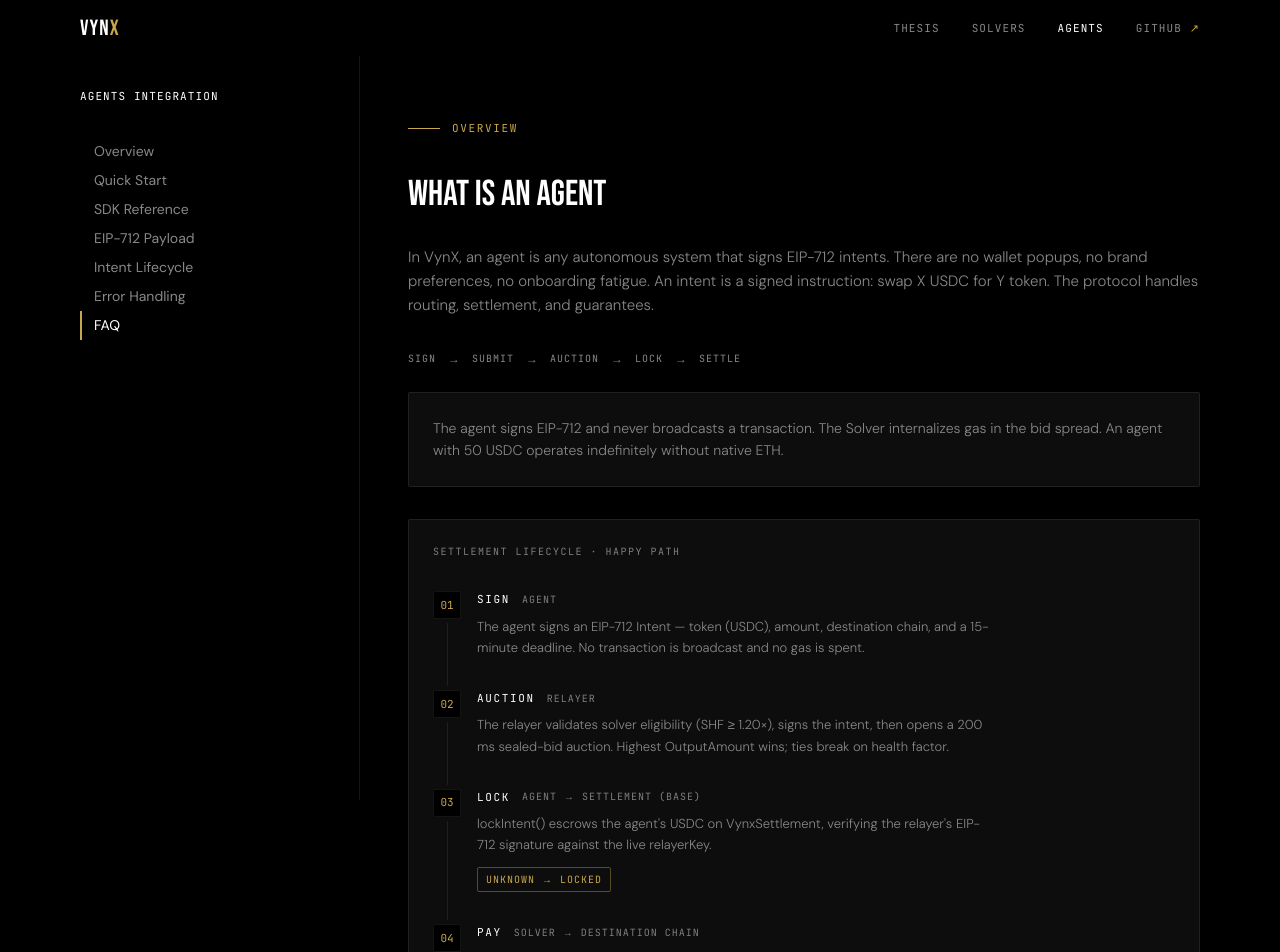
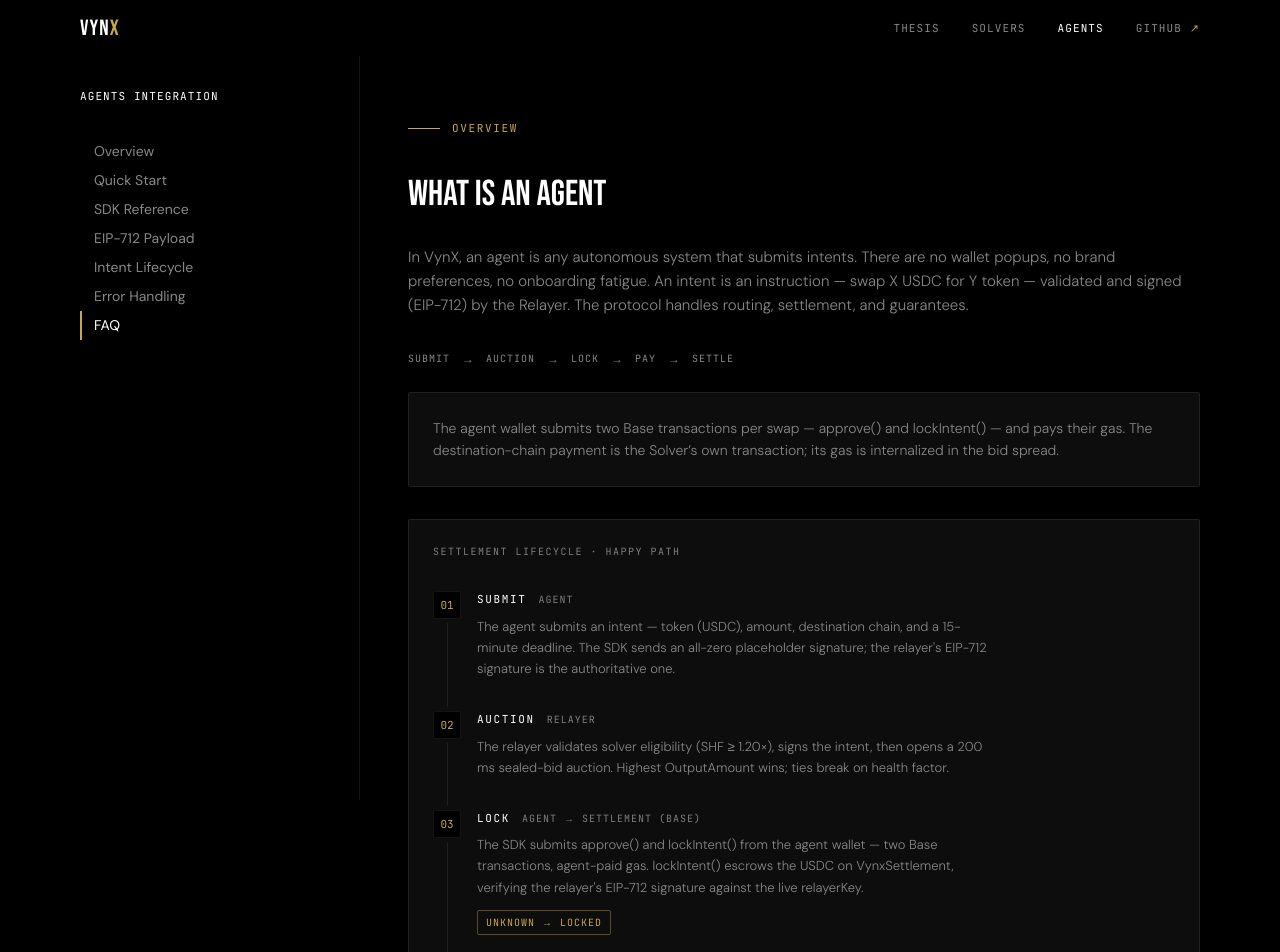
Before and after one commit to vynx-network/vynx-website, a Next.js app: page /agents in a window 1280 px wide. Shown: the top 952 px of the page. Built offline with nearby package versions, Linux system fonts and the light colour scheme.

Commit message:
Refactor settlement test suite documentation: update coverage metrics, test philosophy, and suite breakdown; enhance clarity on unit, integration, fuzz, and invariant tests; streamline formatting and remove outdated sections.

```diff
--- a/app/agents/page.tsx
+++ b/app/agents/page.tsx
@@ -29,7 +29,7 @@
   },
 ];
 
-const flowSteps = ["SIGN", "SUBMIT", "AUCTION", "LOCK", "SETTLE"];
+const flowSteps = ["SUBMIT", "AUCTION", "LOCK", "PAY", "SETTLE"];
 
 const methodColClass = "grid grid-cols-[160px_1fr]";
 
@@ -44,7 +44,7 @@
   },
   {
     method: "destroy()",
-    desc: "Releases SDK resources on agent shutdown.",
+    desc: "Aborts in-flight executeSwap() calls and stops their settlement pollers. Resolves once they settle.",
   },
 ];
 
@@ -107,7 +107,7 @@
   {
     status: "PENDING",
     statusClass: "font-mono text-[12px] text-vynx-muted",
-    desc: "Intent signed and submitted. In private mempool.",
+    desc: "Intent submitted and accepted. In private mempool.",
   },
   {
     status: "IN_AUCTION",
@@ -117,7 +117,7 @@
   {
     status: "LOCKED",
     statusClass: "font-mono text-[12px] text-vynx-muted",
-    desc: "Winning Solver executed lockIntent(). Funds locked on Base.",
+    desc: "SDK executed lockIntent() from the agent wallet. Funds locked on Base.",
   },
   {
     status: "SETTLED",
@@ -146,7 +146,7 @@
   },
   {
     q: "Do I need ETH for gas?",
-    a: "No. The Solver internalizes gas in the bid spread. You only need USDC. An agent born with 50 USDC can operate indefinitely without native ETH.",
+    a: "Yes — Base ETH for two transactions per swap: approve() and lockIntent(). You never pay destination-chain gas; the Solver's delivery is its own transaction, internalized in the bid spread.",
   },
 ];
 
@@ -199,7 +199,7 @@
       },
       {
         code: "VYNX_2002_SYSTEM_UNAVAILABLE",
-        desc: "Relayer unreachable or approve transaction failed. Retry with exponential backoff.",
+        desc: "Relayer unreachable, returned a non-OK status, the approve transaction failed, or maxExecutionTimeMs elapsed — which aborts the settlement poller. Retry with backoff; check getSwapStatus() before re-submitting.",
       },
     ],
   },
@@ -245,11 +245,11 @@
         </h2>
         <div className="space-y-4 font-body font-light text-[15px] text-vynx-muted leading-relaxed">
           <p>
-            In VynX, an agent is any autonomous system that signs EIP-712
-            intents. There are no wallet popups, no brand preferences, no
-            onboarding fatigue. An intent is a signed instruction: swap X USDC
-            for Y token. The protocol handles routing, settlement, and
-            guarantees.
+            In VynX, an agent is any autonomous system that submits intents.
+            There are no wallet popups, no brand preferences, no onboarding
+            fatigue. An intent is an instruction — swap X USDC for Y token —
+            validated and signed (EIP-712) by the Relayer. The protocol handles
+            routing, settlement, and guarantees.
           </p>
         </div>
 
@@ -270,9 +270,10 @@
 
         <Card className="mt-6">
           <p className="font-body font-light text-[14px] text-vynx-muted leading-relaxed">
-            The agent signs EIP-712 and never broadcasts a transaction. The
-            Solver internalizes gas in the bid spread. An agent with 50 USDC
-            operates indefinitely without native ETH.
+            The agent wallet submits two Base transactions per swap — approve()
+            and lockIntent() — and pays their gas. The destination-chain
+            payment is the Solver&rsquo;s own transaction; its gas is
+            internalized in the bid spread.
           </p>
         </Card>
 
@@ -422,9 +423,9 @@
 
         <Card className="mt-2">
           <p className="font-body font-light text-[13px] text-vynx-muted leading-relaxed">
-            EIP-1271 for ERC-4337 Smart Wallets (e.g. Coinbase Smart Wallet).
-            ecrecover for standard EOAs. The SDK does not hold capital, does not
-            sign transactions, does not query oracles.
+            The SDK submits approve() — exact allowance, never unlimited — and
+            lockIntent() from the agent wallet. It does not hold capital, does
+            not sign EIP-712 typed data, and does not query oracles.
           </p>
         </Card>
       </section>
@@ -436,8 +437,9 @@
           INTENT STRUCTURE
         </h2>
         <p className="font-body font-light text-[15px] text-vynx-muted leading-relaxed mb-8">
-          Every intent is an EIP-712 typed data payload. The agent&rsquo;s
-          wallet signs the struct. The Relayer validates. The Solver bids.
+          Every intent is an EIP-712 typed data payload. The Relayer validates
+          and signs the struct; lockIntent() verifies that signature on-chain.
+          The Solver bids.
         </p>
 
         <div className="overflow-x-auto">
--- a/app/solvers/page.tsx
+++ b/app/solvers/page.tsx
@@ -126,13 +126,14 @@
   },
   {
     num: "05",
-    title: "EXECUTE LOCKINTENT()",
+    title: "PAY ON THE DESTINATION CHAIN",
     body: (
       <>
-        On winning: call{" "}
-        <span className="font-mono text-[13px] text-white">lockIntent()</span>{" "}
-        using the agent&rsquo;s EIP-712 signature. SLA: 10 seconds from
-        adjudication. Breach triggers Jail Time.
+        On winning:{" "}
+        <span className="font-mono text-[13px] text-white">auction_won</span>{" "}
+        carries the agent, output token, and minimum output. Deliver the output
+        to the agent on the destination chain once the origin lock lands. The
+        witness validates token, recipient, and amount after finality.
       </>
     ),
   },
@@ -141,7 +142,8 @@
     title: "CLAIM FUNDS",
     body: (
       <>
-        After settlement is confirmed: call{" "}
+        Once the witness confirms your payment: redeem the relayer-signed
+        voucher via{" "}
         <span className="font-mono text-[13px] text-white">claimFunds()</span>{" "}
         on{" "}
         <span className="font-mono text-[13px] text-white">
@@ -164,7 +166,7 @@
   },
   {
     q: "What happens if I miss the 200ms window?",
-    a: "Your bid is discarded. No penalty. Jail Time only triggers on SLA breach — lockIntent() not called within 10 seconds after winning.",
+    a: "Your bid is discarded. No penalty. Jail Time only triggers on SLA breach — the origin lock not landing within 10 seconds of adjudication.",
   },
   {
     q: "Is there a minimum collateral amount?",
@@ -335,11 +337,11 @@
           JAIL TIME · SLA BREACH · T = 10s
         </div>
         <p className="font-body font-light text-[14px] text-vynx-muted leading-relaxed mb-6">
-          If a winning Solver fails to call{" "}
+          If the origin lock —{" "}
           <span className="font-mono text-[13px] text-white">lockIntent()</span>{" "}
-          within 10 seconds of adjudication, a Jail Time penalty is applied. The
-          counter escalates with each breach and resets after 90 days (N1–N4
-          only).
+          — does not land within 10 seconds of adjudication, the winning Solver
+          receives a Jail Time penalty. The counter escalates with each breach
+          and resets after 90 days (N1–N4 only).
         </p>
 
         <div className="mb-6">
@@ -526,10 +528,11 @@
         />
 
         <p className="font-body font-light text-[14px] text-vynx-muted leading-relaxed mt-6">
-          The SDK handles EIP-712 signing for both EOAs (ecrecover) and
-          ERC-4337 Smart Wallets (EIP-1271). Solvers do not need the SDK — it
-          is the agent-side integration layer. Solver integration is at the
-          WebSocket and contract level only.
+          The SDK submits approve() and lockIntent() from the agent wallet;
+          intent signing is the Relayer&rsquo;s (EIP-712, verified on-chain by
+          lockIntent()). Solvers do not need the SDK — it is the agent-side
+          integration layer. Solver integration is at the WebSocket and
+          contract level only.
         </p>
       </section>
 
--- a/app/thesis/page.tsx
+++ b/app/thesis/page.tsx
@@ -363,14 +363,15 @@
             </h3>
             <div className="space-y-4 font-body font-light text-[15px] text-vynx-muted leading-relaxed mb-6">
               <p>
-                The winning Solver executes{" "}
+                The agent&rsquo;s SDK executes{" "}
                 <span className="font-mono text-[13px] text-white">
                   lockIntent()
                 </span>{" "}
-                on VynxSettlement.sol. This call locks the agent&rsquo;s capital
-                on Base before any destination chain payment is made. The Origin
-                Lock is the atomic guarantee that eliminates the two primary
-                attack vectors against cross-chain settlement.
+                on VynxSettlement.sol, carrying the Relayer&rsquo;s EIP-712
+                signature. The call locks the agent&rsquo;s capital on Base
+                before any destination-chain payment is made. The Origin Lock
+                is the atomic guarantee that eliminates the two primary attack
+                vectors against cross-chain settlement.
               </p>
             </div>
 
@@ -612,10 +613,10 @@
 
             <div className="space-y-4 font-body font-light text-[15px] text-vynx-muted leading-relaxed">
               <p>
-                An agent with 50 USDC operates indefinitely — gasless by design.
-                The capital requirement for agentic participation collapses to
-                the size of a single intent. The network grows every time an
-                agent framework ships a new plugin.
+                An agent operates indefinitely on 50 USDC plus Base gas for two
+                transactions per swap. The capital requirement for agentic
+                participation collapses to the size of a single intent. The
+                network grows every time an agent framework ships a new plugin.
               </p>
             </div>
           </section>
--- a/components/docs/diagrams/AuctionTimeline.tsx
+++ b/components/docs/diagrams/AuctionTimeline.tsx
@@ -89,8 +89,8 @@
       </div>
       <p className="font-body font-light text-[12px] text-vynx-faint leading-relaxed mt-4">
         Not to scale. Miss the 200 ms window and your bid is simply discarded —
-        no penalty. Miss the 10 s SLA after winning and Jail Time applies; miss
-        the 15 min deadline and the position is slashed 10%.
+        no penalty. If the origin lock does not land within the 10 s SLA, Jail
+        Time applies; miss the 15 min deadline and the position is slashed 10%.
       </p>
     </div>
   );
--- a/components/docs/diagrams/JailLadder.tsx
+++ b/components/docs/diagrams/JailLadder.tsx
@@ -56,8 +56,8 @@
         </p>
         <p className="font-body font-light text-[13px] text-vynx-muted leading-relaxed mt-2 max-w-130">
           After 90 days of clean operation the N1–N4 counters reset. N5 is
-          amnesty-immune and permanent. Triggered only by an SLA breach —
-          failure to call lockIntent() within 10 s of winning.
+          amnesty-immune and permanent. Triggered only by an SLA breach — the
+          origin lock (lockIntent()) not landing within 10 s of winning.
         </p>
       </div>
     </div>
--- a/components/docs/diagrams/SettlementFlow.tsx
+++ b/components/docs/diagrams/SettlementFlow.tsx
@@ -7,9 +7,9 @@
 
 const steps: Step[] = [
   {
-    phase: "SIGN",
+    phase: "SUBMIT",
     actor: "AGENT",
-    body: "The agent signs an EIP-712 Intent — token (USDC), amount, destination chain, and a 15-minute deadline. No transaction is broadcast and no gas is spent.",
+    body: "The agent submits an intent — token (USDC), amount, destination chain, and a 15-minute deadline. The SDK sends an all-zero placeholder signature; the relayer's EIP-712 signature is the authoritative one.",
   },
   {
     phase: "AUCTION",
@@ -19,7 +19,7 @@
   {
     phase: "LOCK",
     actor: "AGENT → SETTLEMENT (BASE)",
-    body: "lockIntent() escrows the agent's USDC on VynxSettlement, verifying the relayer's EIP-712 signature against the live relayerKey.",
+    body: "The SDK submits approve() and lockIntent() from the agent wallet — two Base transactions, agent-paid gas. lockIntent() escrows the USDC on VynxSettlement, verifying the relayer's EIP-712 signature against the live relayerKey.",
     state: "UNKNOWN → LOCKED",
   },
   {
--- a/components/landing/Distribution.tsx
+++ b/components/landing/Distribution.tsx
@@ -56,8 +56,8 @@
 
         <p className="font-body font-light text-[15px] text-vynx-muted leading-relaxed max-w-140 -mt-4">
           The developer installs. Agents route automatically. No wallet popups.
-          No brand preferences. No onboarding fatigue. An agent with 50 USDC
-          operates indefinitely — gasless by design.
+          No brand preferences. No onboarding fatigue. An agent operates
+          indefinitely on 50 USDC plus Base gas for two transactions per swap.
         </p>
 
         <ChainBadges />
--- a/components/landing/Hero.tsx
+++ b/components/landing/Hero.tsx
@@ -31,7 +31,7 @@
               REQUEST THESIS
             </Button>
             <Button variant="secondary" href="/thesis">
-              NETWORK THESIS →
+              NETWORK THESIS
             </Button>
           </div>
         </div>
--- a/components/landing/ProtocolSteps.tsx
+++ b/components/landing/ProtocolSteps.tsx
@@ -11,8 +11,8 @@
 const steps: Step[] = [
   {
     number: "01",
-    title: "AGENT SIGNS",
-    body: "EIP-712 payload. Relayer validates: InputToken = USDC, SHF ≥ 1.20, Exposure < 80%. Private mempool.",
+    title: "AGENT SUBMITS",
+    body: "Intent payload. Relayer validates — InputToken = USDC, SHF ≥ 1.20, Exposure < 80% — and signs EIP-712. Private mempool.",
   },
   {
     number: "02",
@@ -24,9 +24,9 @@
     title: "ORIGIN LOCK",
     body: (
       <>
-        Solver executes <span className={mono}>lockIntent()</span> on{" "}
-        <span className={mono}>VynxSettlement.sol</span>. Agent capital locked
-        on Base before destination pay.
+        Agent SDK executes <span className={mono}>lockIntent()</span> on{" "}
+        <span className={mono}>VynxSettlement.sol</span>. Capital locked on
+        Base before destination pay.
       </>
     ),
   },
```
Also changed, not shown: 22 other files (tests, documents, lock files or other folders).
